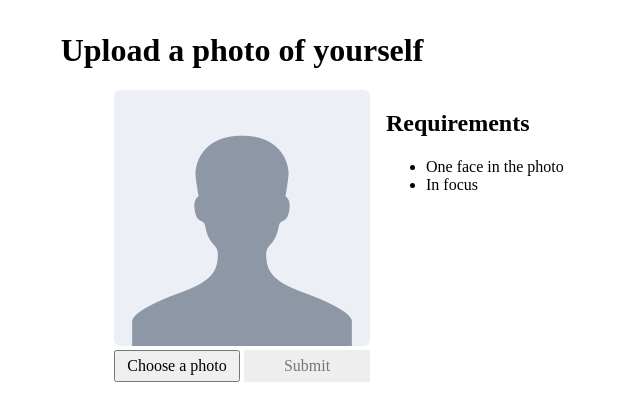
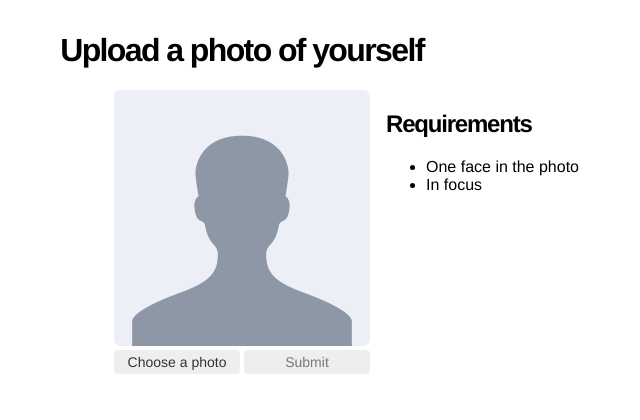
Before and after one commit to hnipps/veriifi, a React (Create React App) app: page /photo in a window 1280 px wide. Shown: the top 420 px of the page, without its empty margins (398-1038 px from the left). Built offline with nearby package versions, Linux system fonts and the light colour scheme.

Commit message:
Adds Button component
Adds Heading component

```diff
--- a/public/index.html
+++ b/public/index.html
@@ -1,5 +1,5 @@
 <!DOCTYPE html>
-<html lang="en">
+<html lang="en" class="helvetica">
   <head>
     <meta charset="utf-8" />
     <link rel="icon" href="%PUBLIC_URL%/favicon.ico" />
--- /dev/null
+++ b/src/components/Button.tsx
@@ -0,0 +1,57 @@
+import React from "react";
+import { Link, LinkProps } from "react-router-dom";
+import { combineClasses } from "../utils/combineClasses";
+import { string } from "prop-types";
+
+export interface UniqueButtonProps
+  extends React.HTMLAttributes<HTMLButtonElement> {
+  element: "button";
+}
+
+export interface UniqueAnchorProps
+  extends React.HTMLAttributes<HTMLAnchorElement> {
+  element: "a";
+}
+
+export interface UniqueRouterLinkProps extends LinkProps {
+  element: typeof Link;
+}
+
+export type ButtonProps = (
+  | UniqueAnchorProps
+  | UniqueButtonProps
+  | UniqueRouterLinkProps
+) & {
+  children: React.ReactNode;
+  variant?: "primary" | "secondary";
+  disabled?: boolean;
+  className?: string;
+};
+
+const variantClassMap = {
+  primary: "bg-dark-blue white",
+  secondary: "bg-light-gray dark-gray",
+  disabled: "bg-light-gray gray no-pointer-events"
+};
+
+const Button = ({
+  element: Element,
+  variant = "primary",
+  className,
+  disabled = false,
+  ...props
+}: ButtonProps) => {
+  return (
+    // @ts-ignore
+    <Element
+      className={combineClasses(
+        className,
+        variantClassMap[disabled ? "disabled" : variant],
+        "w-100 mw4 br2 bn dib f6 fw5 tc ph2 pv1 no-underline flex items-center justify-center cursor-default"
+      )}
+      {...props}
+    />
+  );
+};
+
+export default Button;
--- /dev/null
+++ b/src/components/Heading.tsx
@@ -0,0 +1,11 @@
+import React from "react";
+
+interface HeadingProps extends React.HTMLAttributes<HTMLHeadingElement> {
+  element: "h1" | "h2" | "h3";
+}
+
+const Heading = ({ element: Element, className, ...props }: HeadingProps) => (
+  <Element className={`${className} tracked-tight`} {...props}></Element>
+);
+
+export default Heading;
--- a/src/components/PhotoPreview.tsx
+++ b/src/components/PhotoPreview.tsx
@@ -1,6 +1,7 @@
 import React from "react";
 
 import RequirementList, { Requirement } from "./RequirementListItem";
+import Heading from "../components/Heading";
 
 import "./PhotoPreview.css";
 
@@ -24,7 +25,7 @@ const PhotoPreview = ({
     >
       {requirements && (
         <aside className="photo-preview__requirements ml3 w5">
-          <h2>Requirements</h2>
+          <Heading element="h2">Requirements</Heading>
           <ul>
             {requirements.map(({ req, state }, i) => (
               <RequirementList isSatisfied={state} key={`req-${i}`}>
--- a/src/components/PhotoUploader.tsx
+++ b/src/components/PhotoUploader.tsx
@@ -47,7 +47,7 @@ const PhotoUploader = ({
       noDrag
     >
       {({ getRootProps, getInputProps }) => (
-        <div className="photo-uploader" {...getRootProps()}>
+        <div className="photo-uploader outline-0" {...getRootProps()}>
           <input {...getInputProps()} />
           <span>{children}</span>
         </div>
--- a/src/index.css
+++ b/src/index.css
@@ -1 +1,13 @@
 @import "../node_modules/tachyons/css/tachyons.min.css";
+
+.cursor-default {
+  cursor: default;
+}
+
+.no-pointer-events {
+  pointer-events: none;
+}
+
+.initial-pointer-events {
+  pointer-events: initial;
+}
--- a/src/pages/Introduction.tsx
+++ b/src/pages/Introduction.tsx
@@ -1,16 +1,23 @@
 import React from "react";
-import Link from "../components/Link";
+import { Link } from "react-router-dom";
+
+import Heading from "../components/Heading";
+import Button from "../components/Button";
 
 const Introduction = () => (
   <>
-    <h1 className="tc">Welcome!</h1>
+    <Heading element="h1" className="tc">
+      Welcome!
+    </Heading>
     <p>To open your account we need to verify your identity.</p>
     <p>You'll need the following:</p>
     <ul>
       <li>Government-issued ID</li>
       <li>A clear photo of yourself</li>
     </ul>
-    <Link to="/id">Continue</Link>
+    <Button element={Link} to="/id" className="center">
+      Continue
+    </Button>
   </>
 );
 
--- a/src/pages/ThankYou.tsx
+++ b/src/pages/ThankYou.tsx
@@ -1,5 +1,11 @@
 import React from "react";
 
-const ThankYou = () => <h1 className="tc">Thank you!</h1>;
+import Heading from "../components/Heading";
+
+const ThankYou = () => (
+  <Heading element="h1" className="tc">
+    Thank you!
+  </Heading>
+);
 
 export default ThankYou;
--- a/src/pages/UploadId.tsx
+++ b/src/pages/UploadId.tsx
@@ -1,9 +1,11 @@
 import React, { useCallback, useState } from "react";
+import { Link } from "react-router-dom";
 
 import PhotoPreview from "../components/PhotoPreview";
 import PhotoUploader from "../components/PhotoUploader";
 import { Requirement_State } from "../components/RequirementListItem";
-import Link from "../components/Link";
+import Heading from "../components/Heading";
+import Button from "../components/Button";
 
 const UploadId = () => {
   const [photo, setPhoto] = useState({ preview: undefined });
@@ -22,21 +24,23 @@ const UploadId = () => {
 
   return (
     <>
-      <h1 className="tc">Upload your photo ID</h1>
+      <Heading element="h1" className="tc">
+        Upload your photo ID
+      </Heading>
       <PhotoPreview
         className="center contain"
         preview={photo.preview}
         requirements={requirementsId}
       />
       <div className="center w5 flex justify-betwen mt1">
-        <button className="photo-uploader__button">
+        <Button element="button" className="mr1" variant="secondary">
           <PhotoUploader updateUploadedPhoto={updateUploadedId}>
             Choose a photo
           </PhotoUploader>
-        </button>
-        <Link to="/photo" disabled={!Boolean(photo.preview)}>
+        </Button>
+        <Button element={Link} to="/photo" disabled={!Boolean(photo.preview)}>
           Submit
-        </Link>
+        </Button>
       </div>
     </>
   );
--- a/src/pages/UploadPhoto.tsx
+++ b/src/pages/UploadPhoto.tsx
@@ -1,9 +1,12 @@
 import React, { useCallback, useState, useMemo } from "react";
+import { Link } from "react-router-dom";
+
 import PhotoPreview from "../components/PhotoPreview";
 import PhotoUploader from "../components/PhotoUploader";
 import { Requirement_State } from "../components/RequirementListItem";
-import Link from "../components/Link";
 import msFaceAPI from "../services/ms-face-api";
+import Heading from "../components/Heading";
+import Button from "../components/Button";
 
 const UploadPhoto = () => {
   const [photo, setPhoto] = useState({ preview: undefined });
@@ -54,21 +57,23 @@ const UploadPhoto = () => {
 
   return (
     <>
-      <h1 className="tc">Upload a photo of yourself</h1>
+      <Heading element="h1" className="tc">
+        Upload a photo of yourself
+      </Heading>
       <PhotoPreview
         className="center cover"
         preview={photo.preview}
         requirements={requirementsPhoto}
       />
       <div className="center w5 flex justify-betwen mt1">
-        <button className="photo-uploader__button">
+        <Button element="button" className="mr1" variant="secondary">
           <PhotoUploader updateUploadedPhoto={updateUploadedPhoto}>
             Choose a photo
           </PhotoUploader>
-        </button>
-        <Link to="/done" disabled={!Boolean(photo.preview)}>
+        </Button>
+        <Button element={Link} to="/done" disabled={!Boolean(photo.preview)}>
           Submit
-        </Link>
+        </Button>
       </div>
     </>
   );
--- /dev/null
+++ b/src/utils/combineClasses.ts
@@ -0,0 +1,2 @@
+export const combineClasses = (...classes: Array<string | undefined>): string =>
+  classes.join(" ").trim();
```
